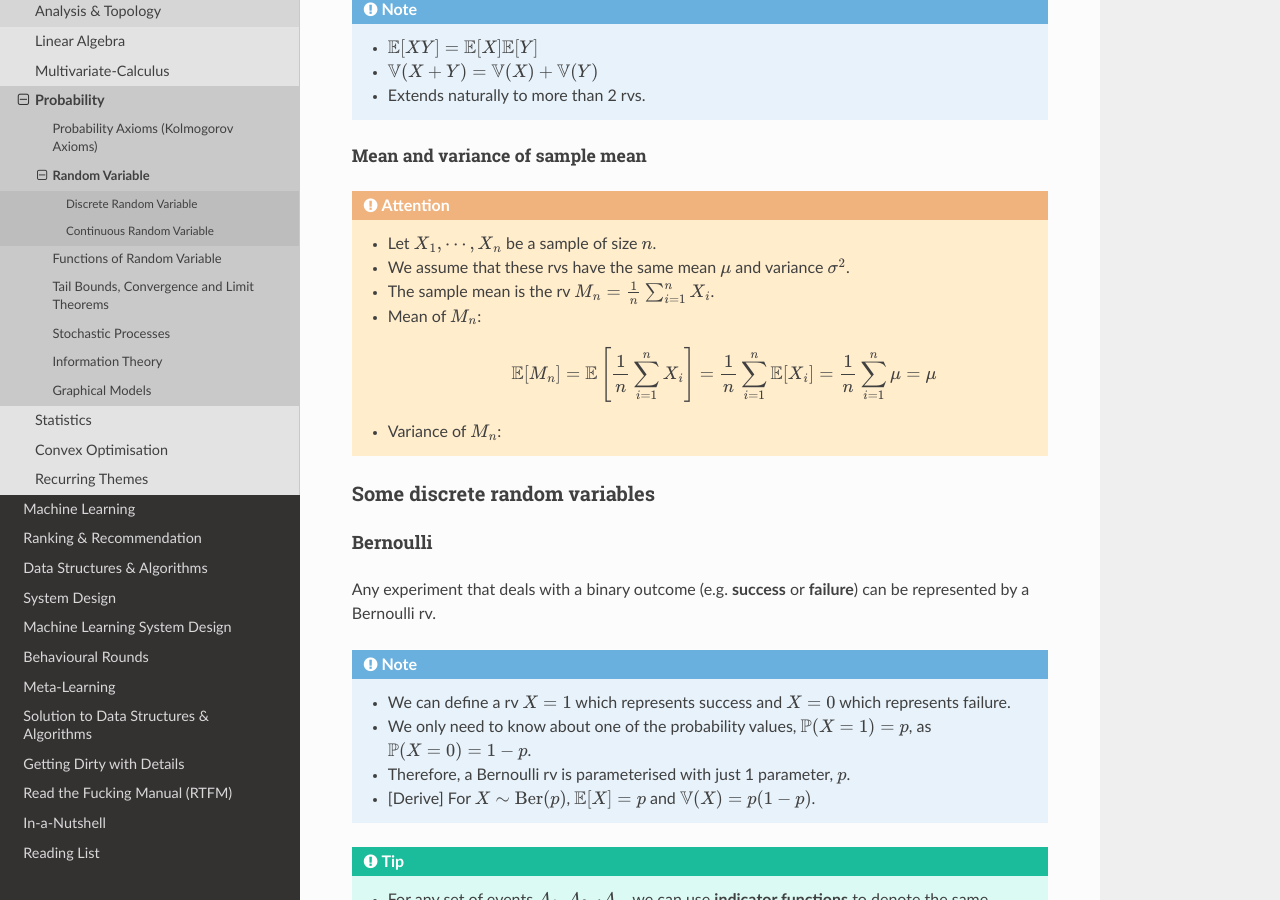
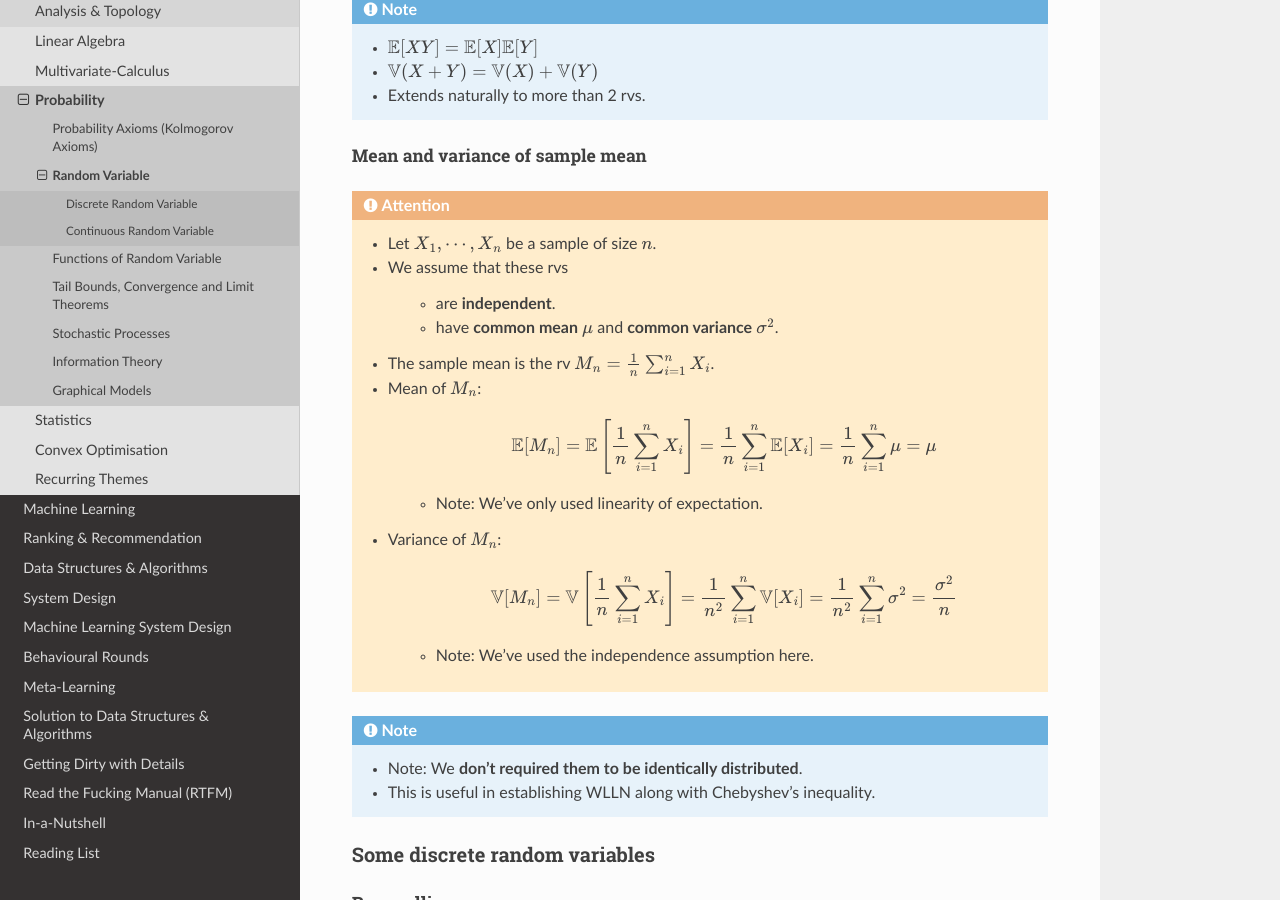
Before and after one commit to uselesstechjunks/leetcode, a Sphinx documentation site: the page built from docs/source/math/prob/rv.rst, in a window 1280 px wide and 900 px high, scrolled down 5312 px. Built offline with Sphinx 7.4.7 and the Read the Docs theme 2.0.0, drawn with Linux system fonts in a browser that asks for light colours.

Commit message:
Update rv.rst

```diff
--- a/docs/source/math/prob/rv.rst
+++ b/docs/source/math/prob/rv.rst
@@ -180,12 +180,25 @@ Mean and variance of sample mean
 ^^^^^^^^^^^^^^^^^^^^^^^^^^^^^^^^^^^^^^^^^^^^^^^^^^^^^^^
 .. attention::
 	* Let :math:`X_1,\cdots,X_n` be a sample of size :math:`n`.
-	* We assume that these rvs have the same mean :math:`\mu` and variance :math:`\sigma^2`.
+	* We assume that these rvs
+
+		* are **independent**.
+		* have **common mean** :math:`\mu` and **common variance** :math:`\sigma^2`.
 	* The sample mean is the rv :math:`M_n=\frac{1}{n}\sum_{i=1}^n X_i`.
 	* Mean of :math:`M_n`:
 
 		.. math:: \mathbb{E}[M_n]=\mathbb{E}\left[\frac{1}{n}\sum_{i=1}^n X_i\right]=\frac{1}{n}\sum_{i=1}^n\mathbb{E}[X_i]=\frac{1}{n}\sum_{i=1}^n\mu=\mu
+
+		* Note: We've only used linearity of expectation.
 	* Variance of :math:`M_n`:
+
+		.. math:: \mathbb{V}[M_n]=\mathbb{V}\left[\frac{1}{n}\sum_{i=1}^n X_i\right]=\frac{1}{n^2}\sum_{i=1}^n\mathbb{V}[X_i]=\frac{1}{n^2}\sum_{i=1}^n\sigma^2=\frac{\sigma^2}{n}
+
+		* Note: We've used the independence assumption here.
+
+.. note::
+	* Note: We **don't required them to be identically distributed**.
+	* This is useful in establishing WLLN along with Chebyshev's inequality.
 
 Some discrete random variables
 ======================================================
```
